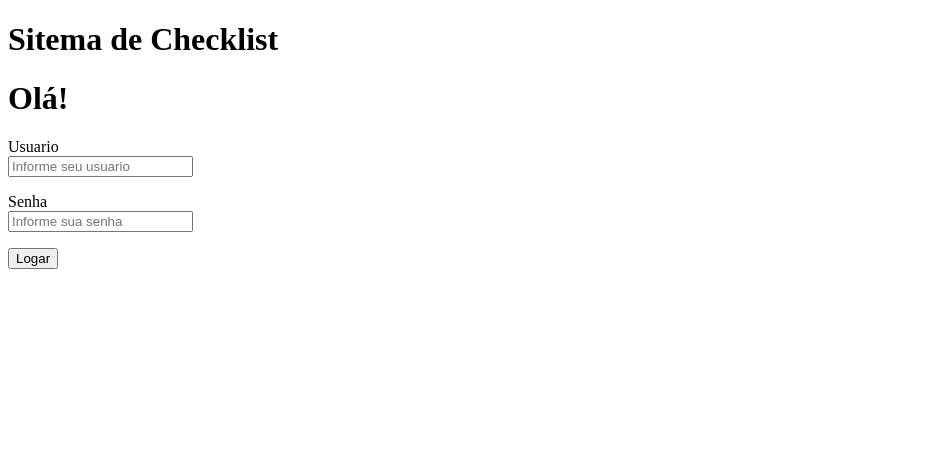
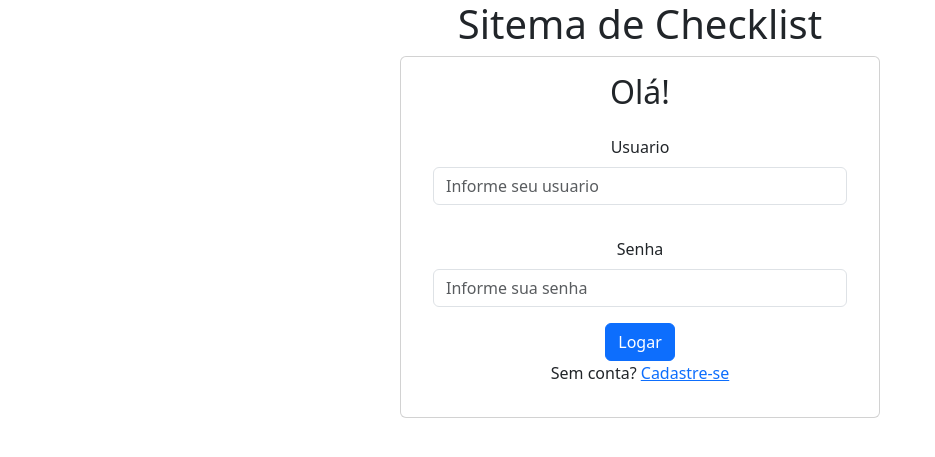
Before and after one commit to lucRab/checklist-project, a PHP site: page /app/View/loginPage.php in a window 1280 px wide. Shown: the top 457 px of the page, without its empty margins (0-935 px from the left). Run offline with PHP 8.4, Linux system fonts and the light colour scheme.

Commit message:
css login page

```diff
--- a/app/View/loginPage.php
+++ b/app/View/loginPage.php
@@ -1,25 +1,34 @@
 <!DOCTYPE html>
 <html>
     <header>
+        <meta charset="utf-8">
+        <meta name="viewport" content="width=device-width, initial-scale=1">
+        <link href="https://cdn.jsdelivr.net/npm/bootstrap@5.3.0/dist/css/bootstrap.min.css" rel="stylesheet" integrity="sha384-9ndCyUaIbzAi2FUVXJi0CjmCapSmO7SnpJef0486qhLnuZ2cdeRhO02iuK6FUUVM" crossorigin="anonymous">
         <title>Login</title>
     </header>
     <body>
-        <div class = "container">
+        <div class = "container text-center">
             <h1>Sitema de Checklist</h1>
-            <div class = "login">
+            <div class="card mx-auto" style="width: 30rem;">
                 <form>
-                    <h1>Olá!</h1>
-                    <p>
-                        <label for="username">Usuario</label><br>
-                        <input id="username" type="text" placeholder="Informe seu usuario"/>
-                    </p>
-                    <p>
-                        <label for="senha">Senha</label><br>
-                        <input id="senha" type="text" placeholder="Informe sua senha"/>
-                    </p>
-                    <p>
-                        <input type="submit" class="btn-sub" value="Logar"/>
-                    </p>
+                    <div class="card-body ">
+                        <h2 class="card-title ">Olá!</h2>
+                        <div class="p-3">
+                            <label for="username" class="form-label" >Usuario</label><br>
+                            <input id="username" type="text" class="form-control" placeholder="Informe seu usuario"/>
+                        </div>
+                        <div class=" p-3">
+                            <label for="senha" class="form-label">Senha</label><br>
+                            <input id="senha" type="text" class="form-control" placeholder="Informe sua senha"/>
+                        </div>
+                        <div class="p-">
+                            <button type="submit" class="btn btn-primary">Logar</button>
+                        </div>
+                        <p class="card-link">
+                            Sem conta?
+                            <a href="login/cadastro">Cadastre-se</a>
+                        </p>
+                    </div>
                 </form>
             </div>
         </div>
```
Also changed, not shown: app/Controller/UsuarioController.php (+8 -0 lines), app/View/assets/assets.css (added).
